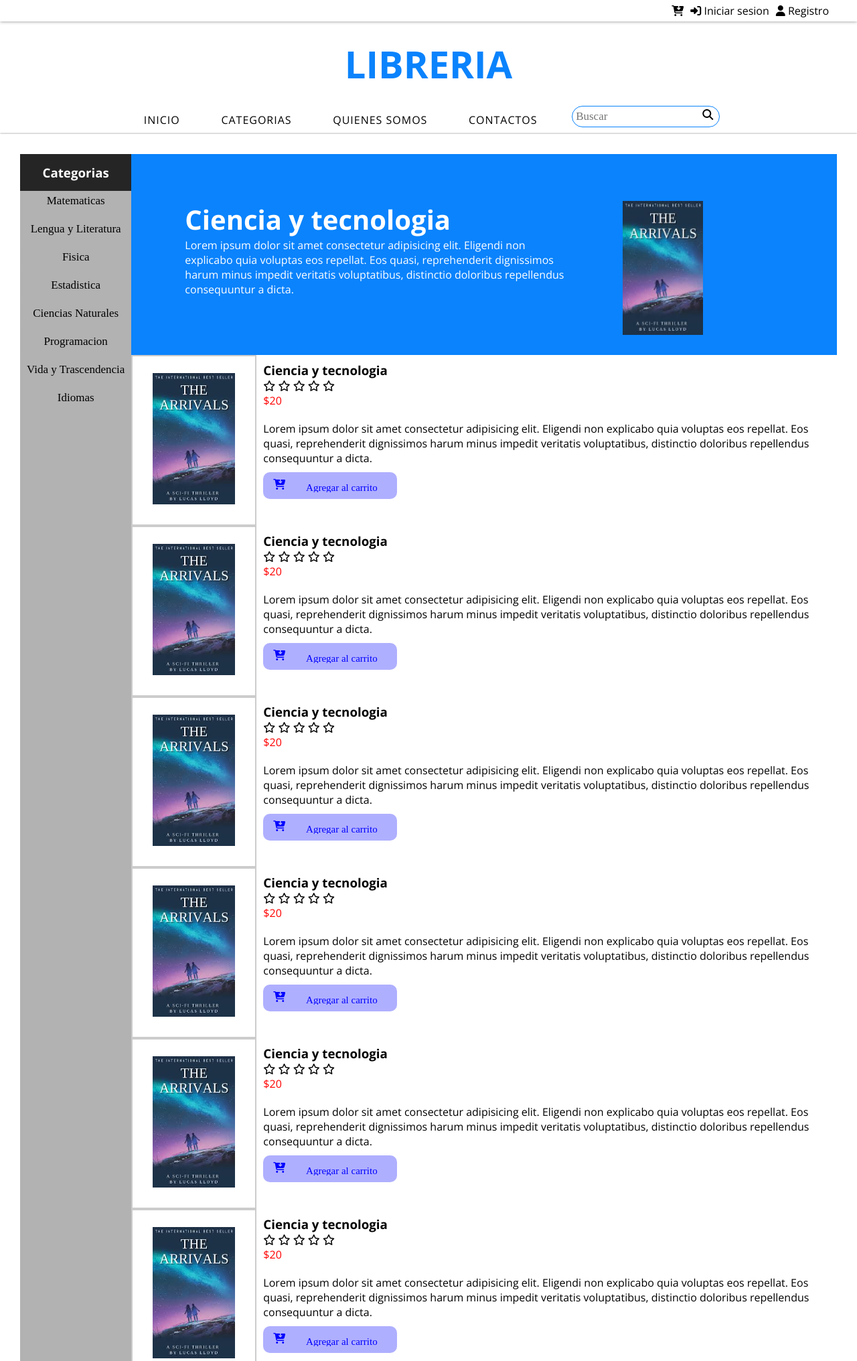
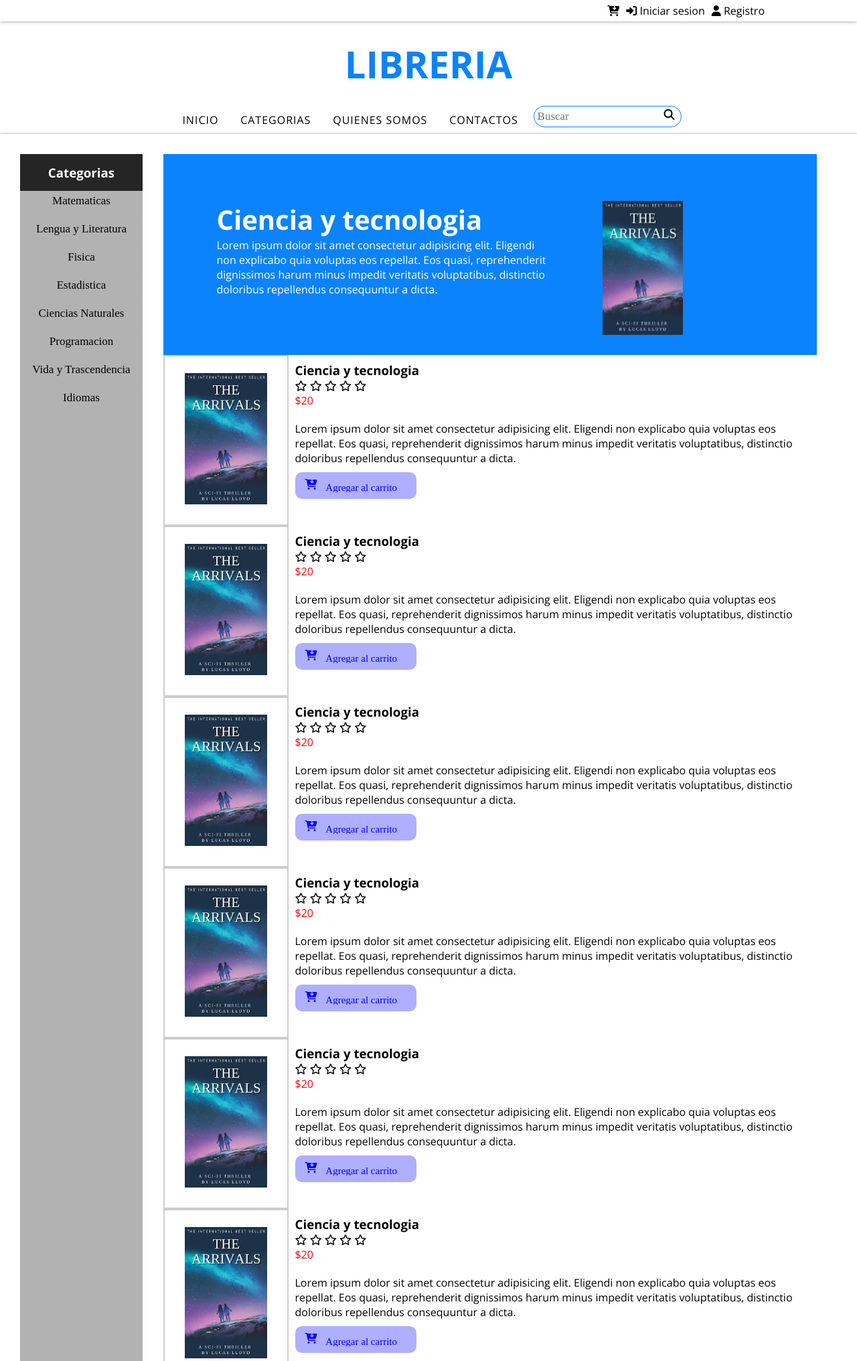
Before and after one commit to diegodu/Examen-Hipermedial, a PHP site: page /Public/Vista/cat_seleccionada.html in a window 1280 px wide; the page is wider, and only the part inside the window is pictured. Shown: the top 2032 px of that part at 67% size. Run offline with PHP 8.4, Linux system fonts and the light colour scheme; some libraries are stand-ins or nearby versions.

Commit message:
producto

```diff
--- a/Public/css/style.css
+++ b/Public/css/style.css
@@ -10,11 +10,7 @@ header{
     align-items: center;
 }
 .container{
-    width: 95%;
-    margin: 0 auto;
-}
-.container1{
-    width: 30%;
+    width: 80%;
     margin: 0 auto;
 }
 
```
